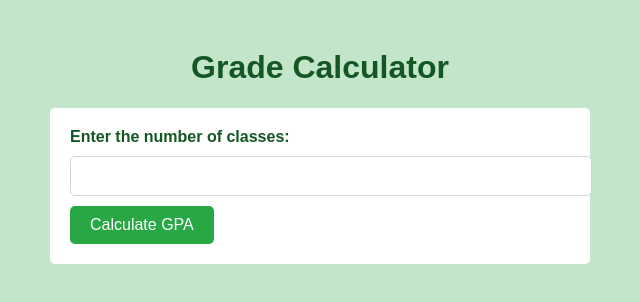
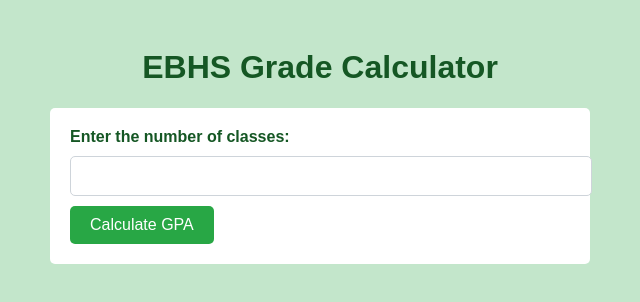
Before and after one commit to Heisenberg1525/GPA-Calculator-EBHS, a plain HTML site: page index.html in a window 1280 px wide. Shown: the whole page, without its empty margins (320-960 px from the left). Drawn offline with Linux system fonts and the light colour scheme.

Commit message:
name change

```diff
--- a/index.html
+++ b/index.html
@@ -5,7 +5,7 @@
     <link rel="stylesheet" type="text/css" href="style.css">
 </head>
 <body>
-    <h1>Grade Calculator</h1>
+    <h1>EBHS Grade Calculator</h1>
     <div style="margin-bottom: 20px;"></div>
     <form onsubmit="event.preventDefault(); calculateGPA();">
         <label for="num-classes">Enter the number of classes:</label>
```
